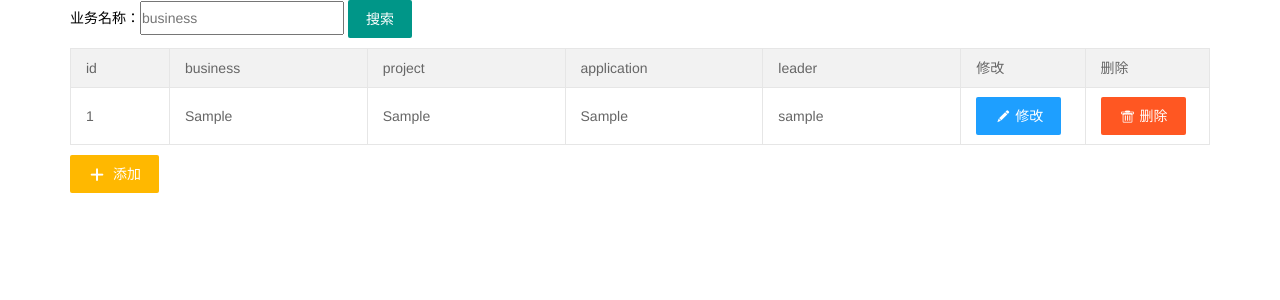
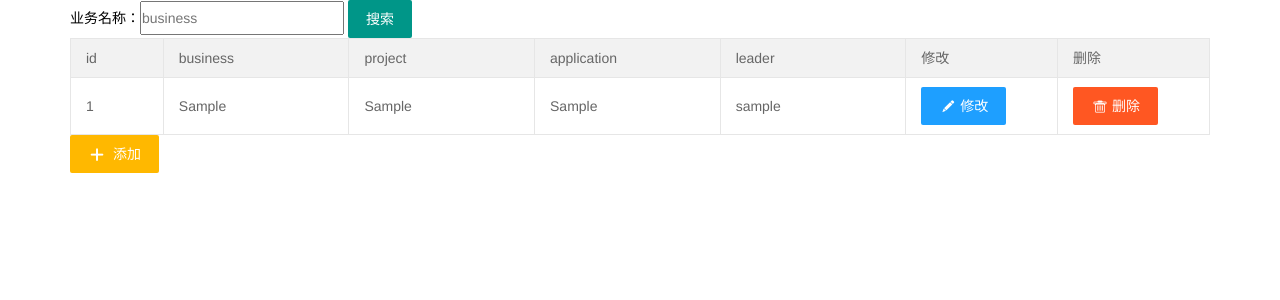
Before and after one commit to wangyingchun163/infinigo_devops, a Django app: template infinigo_app_devops/apps/devops/templates/devops/business/business.html in a window 1280 px wide. Shown: the top 300 px of the page. Run offline with Django 3.2, Linux system fonts and the light colour scheme; the template is opened without the code that fills it: values that come from a table or form of the project are taken from there, others are empty; tables that the repository leaves empty hold one stand-in row (values such as "Sample post").

Commit message:
修改"应用业务线&项目&应用"添加接口

```diff
--- a/infinigo_app_devops/apps/devops/models/models_user.py
+++ b/infinigo_app_devops/apps/devops/models/models_user.py
@@ -9,3 +9,4 @@ class User(models.Model):
 
     def __str__(self):
         return '[{}]'.format(self.username).replace('[','').replace(']','')
+        # return '[username={},id={}]'.format((self.username).replace('[', '').replace(']', ''), self.id)
--- a/infinigo_app_devops/apps/devops/templates/devops/business/business.html
+++ b/infinigo_app_devops/apps/devops/templates/devops/business/business.html
@@ -8,7 +8,7 @@
         </form>
 
         {# 显示所有业务模块 #}
-        <table class="layui-table">
+        <table class="layui-table" style="margin:0 ;width:100%; padding:0px;">
             <thead>
               <tr>
                   <th style="width:5%">id</th>
@@ -16,8 +16,8 @@
                   <th style="width:10%">project</th>
                   <th style="width:10%">application</th>
                   <th style="width:10%">leader</th>
-                  <th style="width:1%">修改</th>
-                  <th style="width:1%">删除</th>
+                  <th style="width:5%">修改</th>
+                  <th style="width:5%">删除</th>
               </tr>
             </thead>
             <tbody>
@@ -28,13 +28,13 @@
                       <td  style="width:10%">{{business.project}}</td>
                       <td  style="width:10%">{{business.application}}</td>
                       <td  style="width:10%">{{business.leader}}</td>
-                      <td  style="width:1%">
+                      <td  style="width:5%">
                           {# 修改业务模块 #}
                           <a href="/devops/get_business/{{ business.id }}/" class="layui-btn layui-btn-normal">
                               <i class="layui-icon">&#xe642;</i>修改
                           </a>
                       </td>
-                      <td  style="width:1%">
+                      <td  style="width:5%">
                           {# 删除业务模块 #}
                           <a href="/devops/delete_business/{{ business.id }}" class="layui-btn layui-btn-danger">
                               <i class="layui-icon">&#xe640;</i>删除
--- a/infinigo_app_devops/apps/devops/templates/devops/device/device.html
+++ b/infinigo_app_devops/apps/devops/templates/devops/device/device.html
@@ -4,7 +4,7 @@
     <div class="layui-container">
         {# 查询设备模块 #}
         <form action="/devops/search_device" method="get">
-            设备名称：<input type="text" style="width:230px; height:30px;" placeholder="web" name="name" id="name">
+            设备名称：<input type="text" style="width:230px; height:30px;" placeholder="web-1" name="name" id="name">
             <input type="submit" class="layui-btn" value="搜索">
         </form>
 
--- a/infinigo_app_devops/apps/devops/templates/devops/index.html
+++ b/infinigo_app_devops/apps/devops/templates/devops/index.html
@@ -110,7 +110,7 @@
                 title = this.textContent;
                 element.tabAdd('main_tab', {
                     title: title
-                    ,content: '<iframe scrolling="auto"   frameborder="0"  src="html_page?new_url='+new_url+'"   style="width: 2200px;height: 700px;padding: 0;margin: 0;margin-left:-500px;"></iframe>'
+                    ,content: '<iframe scrolling="auto"   frameborder="0"  src="html_page?new_url='+new_url+'"   style="width: 1200px;height: 700px;padding: 0;margin: 0;margin-left:0px;"></iframe>'
                     ,id: new_url
                 });
             }
--- a/infinigo_app_devops/apps/devops/views/views_device.py
+++ b/infinigo_app_devops/apps/devops/views/views_device.py
@@ -130,7 +130,7 @@ def update_device(request):
 @xframe_options_sameorigin
 def search_device(request):
     name = request.GET['name']
-    device = Device.objects.filter(name=name)
+    device = Device.objects.filter(name__icontains=name)
     content={'data':device}
     return render(request,'devops/device/device.html', content)
 
```
Also changed, not shown: infinigo_app_devops/apps/devops/views/views_business.py (+4 -5 lines), 1 other file.
